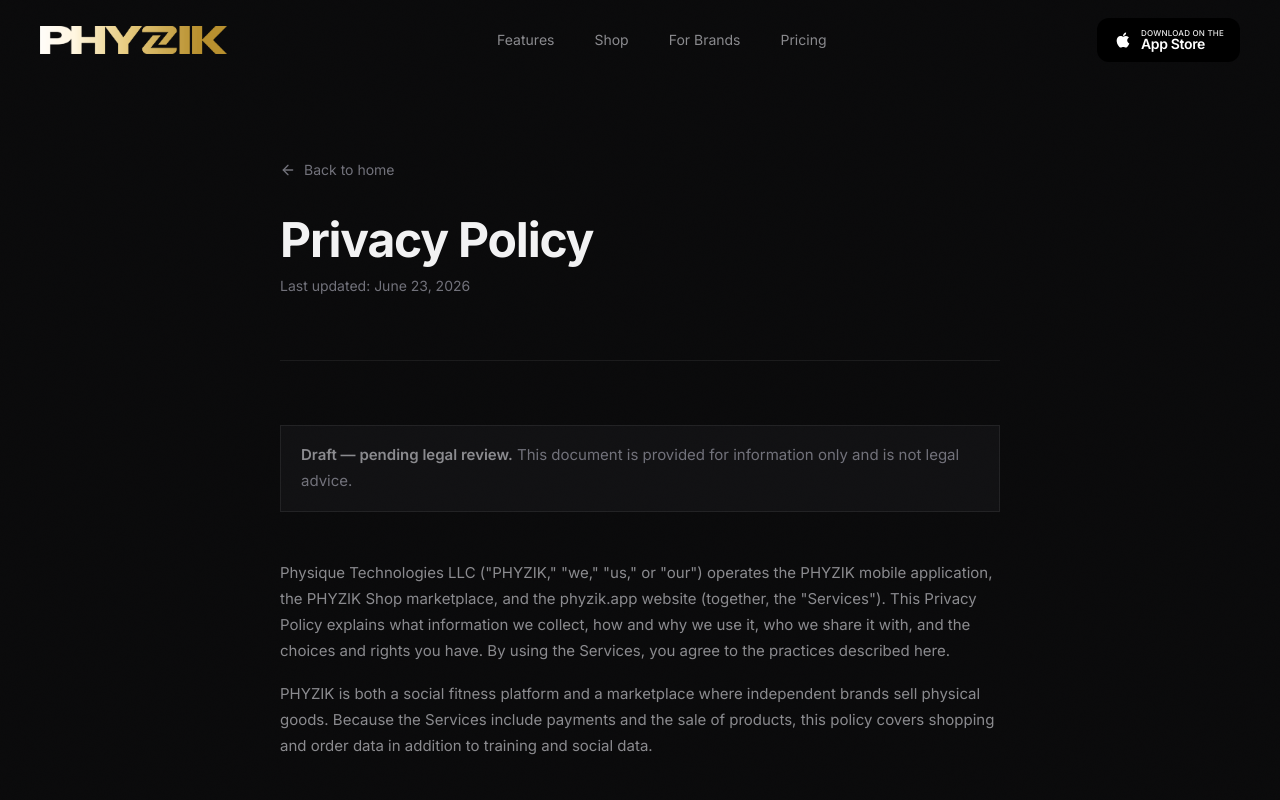
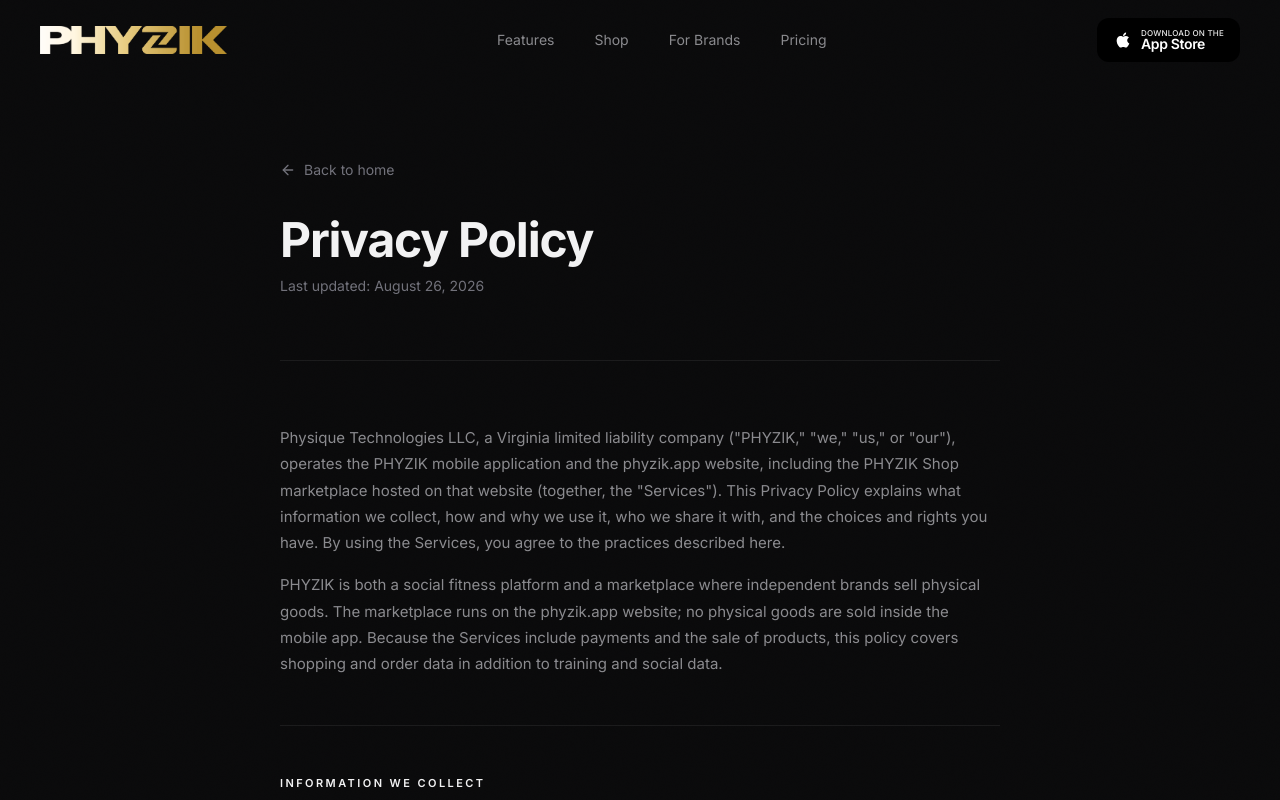
Before and after one commit to caylubsuh/phyzik.app, a Next.js app: page /privacy in a window 1280 px wide. Shown: the top 800 px of the page. Built offline with nearby package versions, Linux system fonts and the light colour scheme.

Commit message:
legal: finalize Terms and Privacy for App Store review

```diff
--- a/app/legal/prohibited-items/page.tsx
+++ b/app/legal/prohibited-items/page.tsx
@@ -10,15 +10,7 @@
 
 export default function ProhibitedItemsPage() {
   return (
-    <LegalLayout title="Prohibited Items" lastUpdated="June 23, 2026">
-      <div className="mb-12 border border-border bg-bg-low px-5 py-4">
-        <p className="!mb-0 text-[13px] leading-relaxed !text-text-tertiary">
-          <strong className="!text-text-secondary">Draft — pending legal review.</strong>{' '}
-          This document is provided for information only and is not legal
-          advice.
-        </p>
-      </div>
-
+    <LegalLayout title="Prohibited Items" lastUpdated="August 26, 2026">
       <p>
         This Prohibited Items policy describes products that may not be listed or
         sold through PHYZIK Shop, the marketplace operated by Physique Technologies
--- a/app/legal/returns/page.tsx
+++ b/app/legal/returns/page.tsx
@@ -10,15 +10,7 @@
 
 export default function ReturnsPage() {
   return (
-    <LegalLayout title="Returns & Refunds" lastUpdated="June 23, 2026">
-      <div className="mb-12 border border-border bg-bg-low px-5 py-4">
-        <p className="!mb-0 text-[13px] leading-relaxed !text-text-tertiary">
-          <strong className="!text-text-secondary">Draft — pending legal review.</strong>{' '}
-          This document is provided for information only and is not legal
-          advice.
-        </p>
-      </div>
-
+    <LegalLayout title="Returns & Refunds" lastUpdated="August 26, 2026">
       <p>
         This Returns &amp; Refunds Policy explains how returns, exchanges, and
         refunds work for purchases made through PHYZIK Shop, the marketplace
--- a/app/legal/seller-agreement/page.tsx
+++ b/app/legal/seller-agreement/page.tsx
@@ -10,15 +10,7 @@
 
 export default function SellerAgreementPage() {
   return (
-    <LegalLayout title="Seller / Brand Agreement" lastUpdated="June 23, 2026">
-      <div className="mb-12 border border-border bg-bg-low px-5 py-4">
-        <p className="!mb-0 text-[13px] leading-relaxed !text-text-tertiary">
-          <strong className="!text-text-secondary">Draft — pending legal review.</strong>{' '}
-          This document is provided for information only and is not legal
-          advice.
-        </p>
-      </div>
-
+    <LegalLayout title="Seller / Brand Agreement" lastUpdated="August 26, 2026">
       <p>
         {`This Seller / Brand Agreement ("Agreement") governs your participation as a seller ("Seller," "Brand," "you," or "your") on PHYZIK Shop, the marketplace operated by Physique Technologies LLC ("PHYZIK," "we," "us," or "our"). By onboarding to PHYZIK Shop or listing products, you agree to this Agreement, our `}
         <a href="/terms">Terms of Service</a>, and the policies referenced below.
--- a/app/legal/supplement-disclaimer/page.tsx
+++ b/app/legal/supplement-disclaimer/page.tsx
@@ -10,15 +10,7 @@
 
 export default function SupplementDisclaimerPage() {
   return (
-    <LegalLayout title="Supplement Disclaimer" lastUpdated="June 23, 2026">
-      <div className="mb-12 border border-border bg-bg-low px-5 py-4">
-        <p className="!mb-0 text-[13px] leading-relaxed !text-text-tertiary">
-          <strong className="!text-text-secondary">Draft — pending legal review.</strong>{' '}
-          This document is provided for information only and is not legal
-          advice.
-        </p>
-      </div>
-
+    <LegalLayout title="Supplement Disclaimer" lastUpdated="August 26, 2026">
       <p>
         This Supplement Disclaimer applies to dietary supplements and related
         consumable products offered through PHYZIK Shop, the marketplace operated
--- a/app/legal/terms-of-sale/page.tsx
+++ b/app/legal/terms-of-sale/page.tsx
@@ -10,15 +10,7 @@
 
 export default function TermsOfSalePage() {
   return (
-    <LegalLayout title="Terms of Sale" lastUpdated="June 23, 2026">
-      <div className="mb-12 border border-border bg-bg-low px-5 py-4">
-        <p className="!mb-0 text-[13px] leading-relaxed !text-text-tertiary">
-          <strong className="!text-text-secondary">Draft — pending legal review.</strong>{' '}
-          This document is provided for information only and is not legal
-          advice.
-        </p>
-      </div>
-
+    <LegalLayout title="Terms of Sale" lastUpdated="August 26, 2026">
       <p>
         {`These Terms of Sale ("Sale Terms") apply to purchases of physical goods you make through PHYZIK Shop, the marketplace within the PHYZIK app and website operated by Physique Technologies LLC ("PHYZIK," "we," "us," or "our"). By placing an order, you agree to these Sale Terms, which supplement our `}
         <a href="/terms">Terms of Service</a> and{' '}
--- a/app/privacy/page.tsx
+++ b/app/privacy/page.tsx
@@ -10,23 +10,17 @@
 
 export default function PrivacyPage() {
   return (
-    <LegalLayout title="Privacy Policy" lastUpdated="June 23, 2026">
-      <div className="mb-12 border border-border bg-bg-low px-5 py-4">
-        <p className="!mb-0 text-[13px] leading-relaxed !text-text-tertiary">
-          <strong className="!text-text-secondary">Draft — pending legal review.</strong>{' '}
-          This document is provided for information only and is not legal
-          advice.
-        </p>
-      </div>
-
+    <LegalLayout title="Privacy Policy" lastUpdated="August 26, 2026">
       <p>
-        {`Physique Technologies LLC ("PHYZIK," "we," "us," or "our") operates the PHYZIK mobile application, the PHYZIK Shop marketplace, and the phyzik.app website (together, the "Services"). This Privacy Policy explains what information we collect, how and why we use it, who we share it with, and the choices and rights you have. By using the Services, you agree to the practices described here.`}
+        {`Physique Technologies LLC, a Virginia limited liability company ("PHYZIK," "we," "us," or "our"), operates the PHYZIK mobile application and the phyzik.app website, including the PHYZIK Shop marketplace hosted on that website (together, the "Services"). This Privacy Policy explains what information we collect, how and why we use it, who we share it with, and the choices and rights you have. By using the Services, you agree to the practices described here.`}
       </p>
       <p>
         PHYZIK is both a social fitness platform and a marketplace where
-        independent brands sell physical goods. Because the Services include
-        payments and the sale of products, this policy covers shopping and order
-        data in addition to training and social data.
+        independent brands sell physical goods. The marketplace runs on the
+        phyzik.app website; no physical goods are sold inside the mobile app.
+        Because the Services include payments and the sale of products, this
+        policy covers shopping and order data in addition to training and social
+        data.
       </p>
 
       <h2>Information we collect</h2>
@@ -52,7 +46,7 @@
       </p>
       <p>
         <strong>Marketplace and purchase data.</strong>
-        {` When you buy from PHYZIK Shop, we and our payment processor collect the information needed to complete your order — items purchased, order amount, shipping and billing address, contact details, and order status. Payment card details are collected and processed directly by Stripe; we do not store your full card number on our servers.`}
+        {` When you buy from PHYZIK Shop on the phyzik.app website, we and our payment processor collect the information needed to complete your order — items purchased, order amount, shipping and billing address, contact details, and order status. Payment card details are collected and processed directly by Stripe; we do not store your full card number on our servers.`}
       </p>
       <p>
         <strong>Device and usage information.</strong>
--- a/app/terms/page.tsx
+++ b/app/terms/page.tsx
@@ -10,17 +10,9 @@
 
 export default function TermsPage() {
   return (
-    <LegalLayout title="Terms of Service" lastUpdated="June 23, 2026">
-      <div className="mb-12 border border-border bg-bg-low px-5 py-4">
-        <p className="!mb-0 text-[13px] leading-relaxed !text-text-tertiary">
-          <strong className="!text-text-secondary">Draft — pending legal review.</strong>{' '}
-          This document is provided for information only and is not legal
-          advice.
-        </p>
-      </div>
-
+    <LegalLayout title="Terms of Service" lastUpdated="August 26, 2026">
       <p>
-        {`These Terms of Service ("Terms") govern your use of the PHYZIK mobile application, the phyzik.app website, and related services (together, the "Services"), operated by Physique Technologies LLC ("PHYZIK," "we," "us," or "our"). By creating an account or using the Services, you agree to these Terms. If you do not agree, do not use the Services.`}
+        {`These Terms of Service ("Terms") govern your use of the PHYZIK mobile application, the phyzik.app website, and related services (together, the "Services"), operated by Physique Technologies LLC, a Virginia limited liability company ("PHYZIK," "we," "us," or "our"). By creating an account or using the Services, you agree to these Terms. If you do not agree, do not use the Services.`}
       </p>
 
       <h2>Eligibility</h2>
@@ -64,8 +56,10 @@
 
       <h2>PHYZIK Shop marketplace</h2>
       <p>
-        The App includes PHYZIK Shop, a marketplace where independent brands offer
-        physical goods. Purchases made through PHYZIK Shop are governed by our{' '}
+        PHYZIK Shop is a marketplace on the phyzik.app website where independent
+        brands offer physical goods. It is not part of the iOS or Android app, and
+        no physical goods are sold or delivered inside the app. Purchases made
+        through PHYZIK Shop are governed by our{' '}
         <a href="/legal/terms-of-sale">Terms of Sale</a> and{' '}
         <a href="/legal/returns">Returns &amp; Refunds Policy</a>. The independent
         brand is the seller of record for each product; PHYZIK facilitates the
@@ -179,10 +173,35 @@
 
       <h2>Governing law</h2>
       <p>
-        These Terms are governed by the laws of [Governing law: State of __],
-        without regard to conflict-of-law principles. Any disputes shall be
-        resolved in the state or federal courts located in [venue: __], and you
-        consent to the personal jurisdiction of those courts.
+        These Terms are governed by the laws of the Commonwealth of Virginia,
+        without regard to its conflict-of-law principles. Any dispute arising out
+        of or relating to these Terms or the Services shall be resolved
+        exclusively in the state or federal courts located in the Commonwealth of
+        Virginia, and you consent to the personal jurisdiction and venue of those
+        courts.
+      </p>
+
+      <h2>Apple App Store</h2>
+      <p>
+        These Terms are an agreement between you and Physique Technologies LLC
+        only, and not with Apple Inc. Apple is not responsible for the App or its
+        content. Your license to use the App is a non-transferable license to use
+        it on any Apple-branded device you own or control, as permitted by the
+        Usage Rules in the Apple Media Services Terms and Conditions.
+      </p>
+      <p>
+        Apple has no obligation to furnish any maintenance or support services for
+        the App. If the App fails to conform to any applicable warranty, you may
+        notify Apple, and Apple will refund the purchase price of the App; to the
+        maximum extent permitted by law, Apple has no other warranty obligation
+        with respect to the App. Physique Technologies LLC — not Apple — is
+        responsible for addressing any claims relating to the App, including
+        product liability claims, any claim that the App fails to conform to a
+        legal or regulatory requirement, and claims arising under consumer
+        protection or similar legislation.
+      </p>
+      <p>
+        {`In the event of any third-party claim that the App or your possession and use of it infringes that third party's intellectual property rights, Physique Technologies LLC — not Apple — is solely responsible for the investigation, defense, settlement, and discharge of that claim. You represent that you are not located in a country subject to a U.S. Government embargo or designated as a "terrorist supporting" country, and that you are not listed on any U.S. Government list of prohibited or restricted parties. Apple and its subsidiaries are third-party beneficiaries of these Terms and, upon your acceptance, will have the right to enforce these Terms against you as a third-party beneficiary.`}
       </p>
 
       <h2>Changes to these Terms</h2>
```
